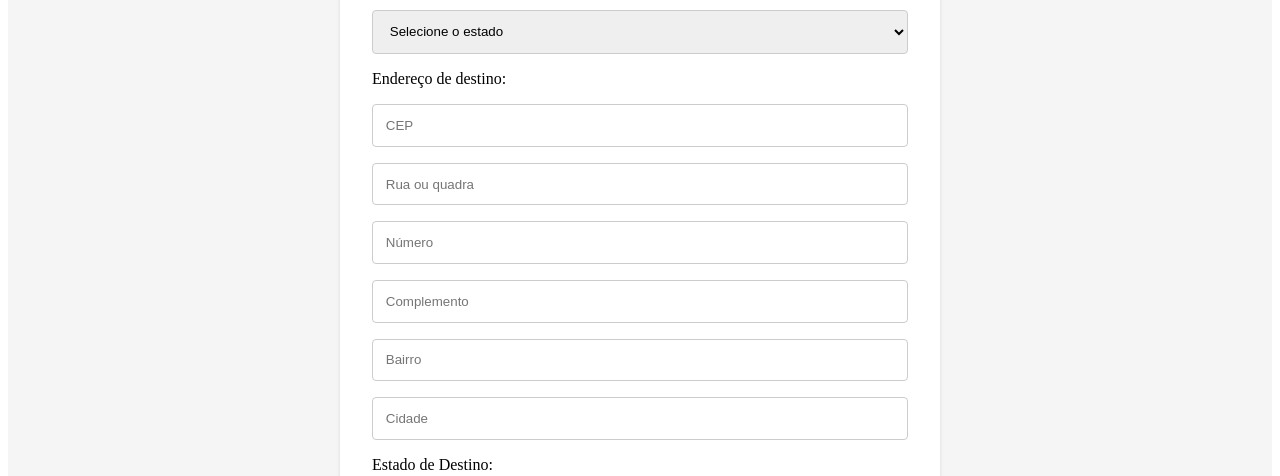
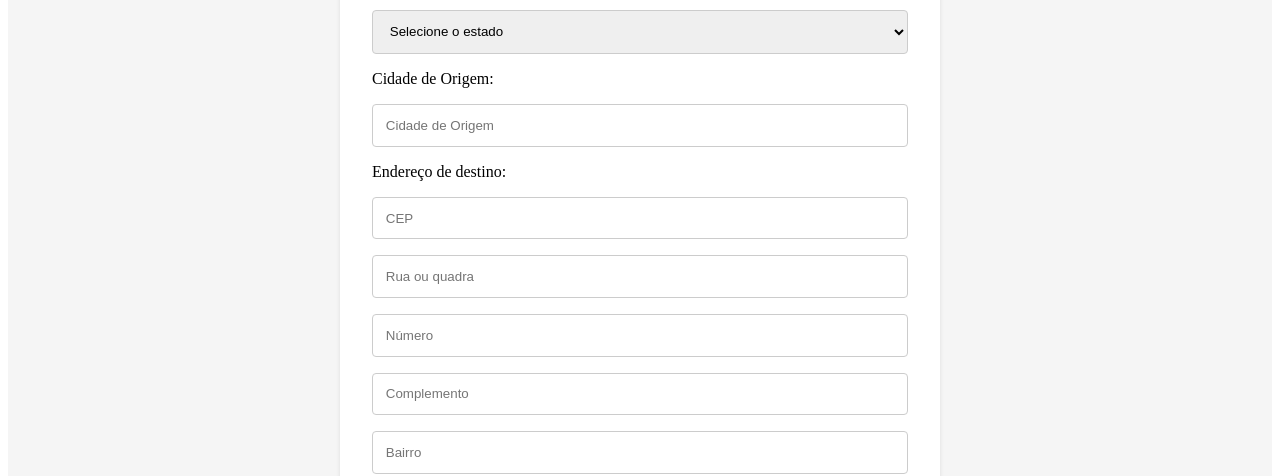
Before and after one commit to MP-Projeto-final/MP-SAD-Frontend, a React (Vite) app: page /donate in a window 1280 px wide. Shown: the part 352-828 px from the top of the page. Built offline with nearby package versions, Linux system fonts and the light colour scheme.

Commit message:
Update DonationForm.jsx

```diff
--- a/src/pages/DonationForm.jsx
+++ b/src/pages/DonationForm.jsx
@@ -15,9 +15,10 @@ export default function DonationFormPage() {
   const [numero, setNumero] = useState('');
   const [complemento, setComplemento] = useState('');
   const [bairro, setBairro] = useState('');
-  const [cidade, setCidade] = useState('');
-  const [estadoDestino, setEstadoDestino] = useState('');
-  const [estadoOrigem, setEstadoOrigem] = useState(''); // Novo campo para origem
+  const [cidadeDestino, setCidadeDestino] = useState(''); // Novo campo para cidade de destino
+  const [estadoDestino, setEstadoDestino] = useState(''); // Novo campo para estado de destino
+  const [cidadeOrigem, setCidadeOrigem] = useState(''); // Novo campo para cidade de origem
+  const [estadoOrigem, setEstadoOrigem] = useState(''); // Novo campo para estado de origem
   const [qrCode, setQrCode] = useState(null);
   const [formVisible, setFormVisible] = useState(true);
 
@@ -39,8 +40,9 @@ export default function DonationFormPage() {
       destino_numero: numero,
       destino_complemento: complemento,
       destino_bairro: bairro,
-      destino_cidade: cidade,
-      destino_estado: estadoDestino,
+      destino_cidade: cidadeDestino, // Inclui a cidade de destino
+      destino_estado: estadoDestino, // Inclui o estado de destino
+      origem_cidade: cidadeOrigem, // Inclui a cidade de origem
       origem_estado: estadoOrigem // Inclui o estado de origem
     };
 
@@ -85,6 +87,7 @@ export default function DonationFormPage() {
               value={descricao}
               onChange={(e) => setDescricao(e.target.value)}
             />
+
             <Label htmlFor="estadoOrigem">Estado de Origem:</Label>
             <Select
               id="estadoOrigem"
@@ -96,6 +99,14 @@ export default function DonationFormPage() {
                 <option key={estado} value={estado}>{estado}</option>
               ))}
             </Select>
+
+            <Label htmlFor="cidadeOrigem">Cidade de Origem:</Label>
+            <Input
+              id="cidadeOrigem"
+              placeholder="Cidade de Origem"
+              value={cidadeOrigem}
+              onChange={(e) => setCidadeOrigem(e.target.value)}
+            />
 
             <Label htmlFor="cep">Endereço de destino:</Label>
             <Input
@@ -124,10 +135,12 @@ export default function DonationFormPage() {
               value={bairro}
               onChange={(e) => setBairro(e.target.value)}
             />
+            <Label htmlFor="cidadeDestino">Cidade de Destino:</Label>
             <Input
-              placeholder="Cidade"
-              value={cidade}
-              onChange={(e) => setCidade(e.target.value)}
+              id="cidadeDestino"
+              placeholder="Cidade de Destino"
+              value={cidadeDestino}
+              onChange={(e) => setCidadeDestino(e.target.value)}
             />
             <Label htmlFor="estadoDestino">Estado de Destino:</Label>
             <Select
```
